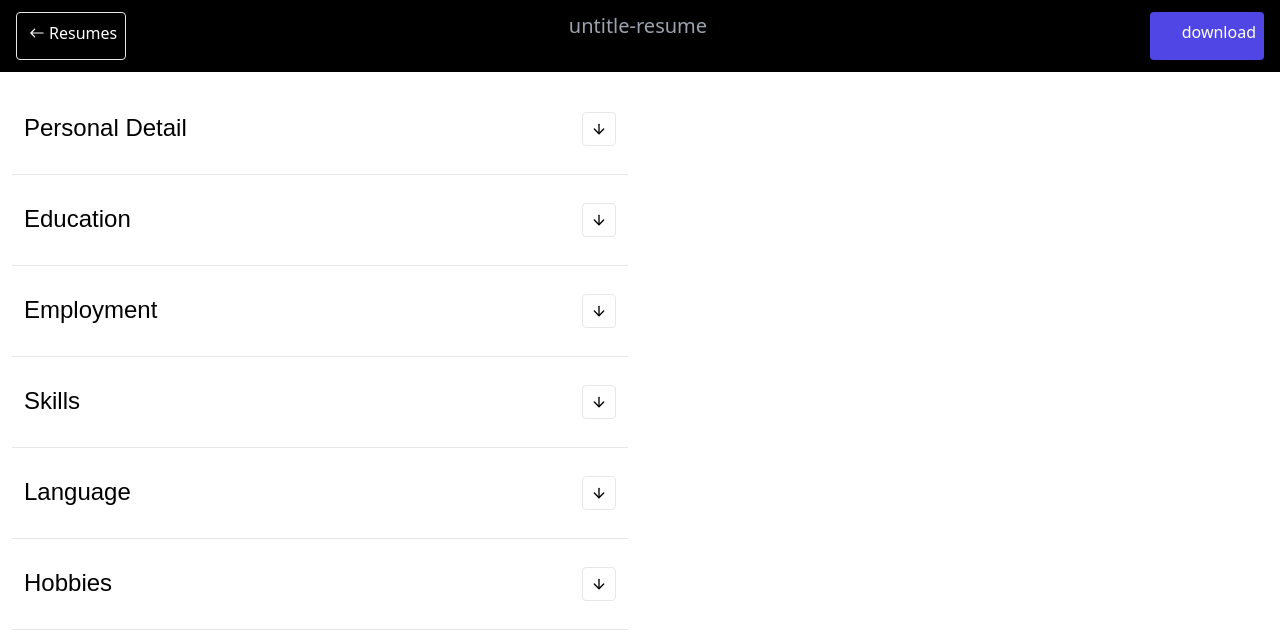
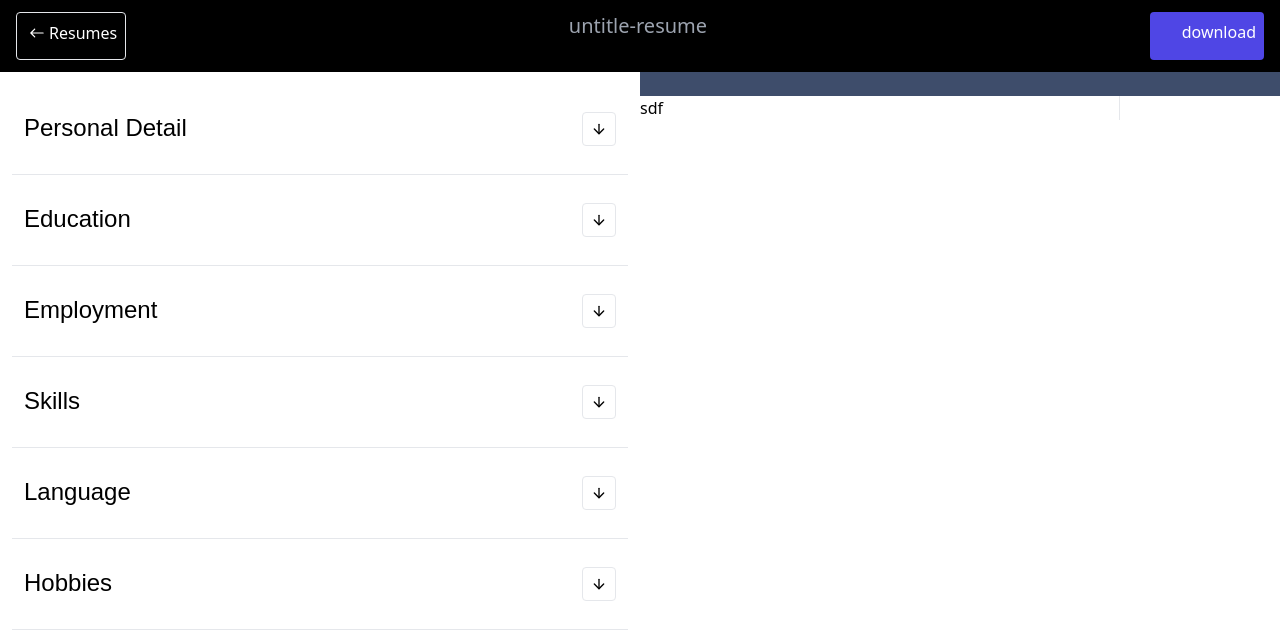
Before and after one commit to krishnaSONI011/Resume-builder, a React (Create React App) app: page /dashboard in a window 1280 px wide. Shown: the top 640 px of the page. Built offline with nearby package versions, Linux system fonts and the light colour scheme; some icons are missing; what tw-elements-react would draw is missing.

Commit message:
working on the template to editor sync

```diff
--- a/package.json
+++ b/package.json
@@ -3,9 +3,14 @@
   "version": "0.1.0",
   "private": true,
   "dependencies": {
+    "@react-pdf/renderer": "^3.1.12",
     "@testing-library/jest-dom": "^5.17.0",
     "@testing-library/react": "^13.4.0",
     "@testing-library/user-event": "^13.5.0",
+    "html2canvas": "^1.4.1",
+    "jspdf": "^2.5.1",
+    "pdfmake": "^0.2.7",
+    "pdfmake-fonts": "^0.0.1",
     "react": "^18.2.0",
     "react-dom": "^18.2.0",
     "react-icons": "^4.10.1",
--- a/src/component/DashboadsMain.jsx
+++ b/src/component/DashboadsMain.jsx
@@ -1,4 +1,4 @@
-import React from "react";
+import React,{useState} from "react";
 import Education from "./dashboard/Education";
 import Employment from "./dashboard/Employment";
 import Hobbies from "./dashboard/Hobbies";
@@ -6,15 +6,24 @@ import Informaition from "./dashboard/Informaition";
 import Language from "./dashboard/Language";
 import Skills from "./dashboard/Skills";
 import Topbar from "./dashboard/Topbar";
+import T1 from "./template/T1";
 
 let DashboadsMain = () => {
+ let [firstname,SetfirstName]= useState("")
+ let [lastname,SetlastName]=useState("")
+ let [headline,Setheadline]=useState("")
+ let [email,setEmail]=useState("")
+ let[phone,setPhone]=useState('')
+ let [address,setAddress]=useState("")
+ let [postcode,setPostcode]=useState("")
+ let [city,setCity]=useState("")
     return (
         <>
             <Topbar/>
-            <div className="w-full">
+            <div className="flex w-full">
                 {/* Right hand side section here  */}
                <div className="w-6/12 overflow-y-scroll p-3 h-[600px]">
-                    <Informaition/>
+                    <Informaition setname={SetfirstName} setlastname={SetlastName} setheadline={Setheadline} setemail={setEmail} setphone={setPhone} setaddress={setAddress} setpostcode={setPostcode} setcity={setCity}/>
                     <Education/>
                     <Employment/>
                     <Skills/>
@@ -22,6 +31,18 @@ let DashboadsMain = () => {
                     <Hobbies/>
                </div>
                {/* Right hand side section here  */}
+               <div className="w-6/12">
+                <T1
+                firstname={firstname}
+                lastname={lastname}
+                headline={headline}
+                email={email}
+                phone={phone}
+                address={address}
+                postcode={postcode}
+                city={city}
+                 />
+               </div>
             </div>
         </>
     )
--- a/src/component/Landing.jsx
+++ b/src/component/Landing.jsx
@@ -2,7 +2,7 @@ import React from "react";
 import Navbar from "./Navbar";
 import Welcome from "./Welcome";
 import {Routes,Route, Outlet} from 'react-router-dom'
-import Alltemplete from "./Alltemplete";
+
 let Landing = ()=>{
     return(
         <>
@@ -10,7 +10,7 @@ let Landing = ()=>{
         <div className="container">
         <Routes>
             <Route path="/welcome" element={<Welcome/>}/>
-            <Route path="/choose-template" element={<Alltemplete/>}/>
+
         </Routes>
             <Outlet/>
         </div>
--- a/src/component/Welcome.jsx
+++ b/src/component/Welcome.jsx
@@ -19,7 +19,7 @@ export default function Welcome() {
             {/* with button */}
 
             <div className='flex justify-center items-center w-6/12'>
-              <Link to="/choose-template" > <button className='py-2 px-3 bg-indigo-600 text-xl text-white rounded'>Create Resume</button>
+              <Link to="/dashboard " > <button className='py-2 px-3 bg-indigo-600 text-xl text-white rounded'>Create Resume</button>
               </Link></div>
     </div>
   )
--- a/src/component/dashboard/Informaition.jsx
+++ b/src/component/dashboard/Informaition.jsx
@@ -1,7 +1,7 @@
 import React,{useState} from "react";
 import { LuArrowDown,LuArrowUp } from "react-icons/lu";
 
-export default function Informaition() {
+export default function Informaition(props) {
     let [display,setDisply] = useState("hidden")
     let [arro,setArro] = useState(<LuArrowDown/>)
 
@@ -46,6 +46,7 @@ export default function Informaition() {
                       name="first-name"
                       className="input"
                       placeholder="e.g krishna"
+                      onChange={(e)=>props.setname(e.target.value)}
                     />
                   </div>
                   <div className="w-1/2">
@@ -55,6 +56,8 @@ export default function Informaition() {
                       name="last-name"
                       className="input"
                       placeholder="e.g Soni"
+                      onChange={(e)=>props.setlastname(e.target.value)}
+
                     />
                   </div>
                 </div>
@@ -64,7 +67,9 @@ export default function Informaition() {
                     <label htmlFor="">Email</label>
 
                   </div>
-                  <input type="text" name="" id="" className="input w-full mr-4" placeholder="e.g krishna@gmail.com " />
+                  <input type="text" name="" id="" className="input w-full mr-4" placeholder="e.g krishna@gmail.com "
+                  onChange={(e)=>props.setemail(e.target.value)}
+                  />
                 </div>
               </div>
               {/* email section */}
@@ -73,24 +78,34 @@ export default function Informaition() {
              {/* second section */}
              <div className=" p-2 pr-10 pl-5">
                 <label htmlFor="">Headline</label><br/>
-                <input type="text" className="input w-full mb-4" placeholder="e.g Frontend Developer"/>
+                <input type="text" className="input w-full mb-4" placeholder="e.g Frontend Developer"
+                onChange={(e)=>props.setheadline(e.target.value)}
+                />
                 <label htmlFor="">Phone Number</label><br/>
-                <input type="number" className="input w-full mb-4" placeholder="e.g +91-9876543210"/>
+                <input type="number" className="input w-full mb-4" placeholder="e.g +91-9876543210"
+                onChange={(e)=>props.setphone(e.target.value)}
+                />
 
              </div>
              {/* second section */}
              {/* third section */}
              <div className="p-2 pr-10 pl-5">
              <label htmlFor="">Address</label><br/>
-                <input type="text" className="input w-full mb-4" placeholder="e.g New Delhi"/>
+                <input type="text" className="input w-full mb-4" placeholder="e.g New Delhi"
+                 onChange={(e)=>props.setaddress(e.target.value)}
+                />
                 <div className="flex">
                     <div className="w-6/12 mr-3">
                     <label htmlFor="">Post Code</label><br/>
-                    <input type="text" className="input w-full mb-4" placeholder="e.g New Delhi"/>
+                    <input type="text" className="input w-full mb-4" placeholder="e.g New Delhi"
+                     onChange={(e)=>props.setpostcode(e.target.value)}
+                    />
                     </div>
                     <div className="w-6/12">
                     <label htmlFor="">City</label><br/>
-                    <input type="text" className="input w-full mb-4" placeholder="e.g New Delhi"/>
+                    <input type="text" className="input w-full mb-4" placeholder="e.g New Delhi"
+                     onChange={(e)=>props.setcity(e.target.value)}
+                    />
                     </div>
                 </div>
              </div>
--- /dev/null
+++ b/src/component/template/T1.jsx
@@ -0,0 +1,38 @@
+import React from 'react'
+import { LuMailCheck,LuPhoneCall,LuLocateFixed } from "react-icons/lu";
+const T1=props=> {
+  return (
+    <>
+    {/* top section */}
+
+      <section className='p-3 bg-[#3e4d6b] w-full'>
+        <p className={`font-2 text-white text-3xl font-normal ${props.name ===""? "hidden" : "block"}`}><span>{props.firstname}</span> <span className={`${props.lastname===""?"hidden":""}`}>{props.lastname}</span></p>
+        <p className={`text-secondary-500 pt-2 ${props.headline===""?"hidden":"block"}`}>{props.headline}</p>
+
+        {/* Icon section Here  */}
+
+        <div className='flex'>
+            <span className={`${props.email===""?"hidden":"flex"} pt-3 mr-4 items-center text-secondary-500`}><LuMailCheck className='mr-2'/>{props.email}</span>
+            <span className={`${props.phone===""?"hidden":"flex"} pt-3 mr-4 items-center text-secondary-500`}><LuPhoneCall className='mr-2'/>{props.phone}</span>
+            <span className={`${props.address===""?"hidden":"flex"} pt-3 mr-4 items-center text-secondary-500`}><LuLocateFixed className='mr-2'/>{props.address} { props.postcode===""?"":","+props.postcode} {props.city===""?"":props.city}</span>
+        </div>
+      </section>
+
+      {/* middle section*/}
+
+     <section className='flex'>
+        {/* Left Section  */}
+        <div className='w-3/4 border-r h-full'>
+
+            sdf
+        </div>
+
+        {/* Right Section */}
+        <div>
+
+        </div>
+     </section>
+    </>
+  )
+}
+export default T1;
```
Also changed, not shown: 1 other file (tests, documents, lock files or other folders).
